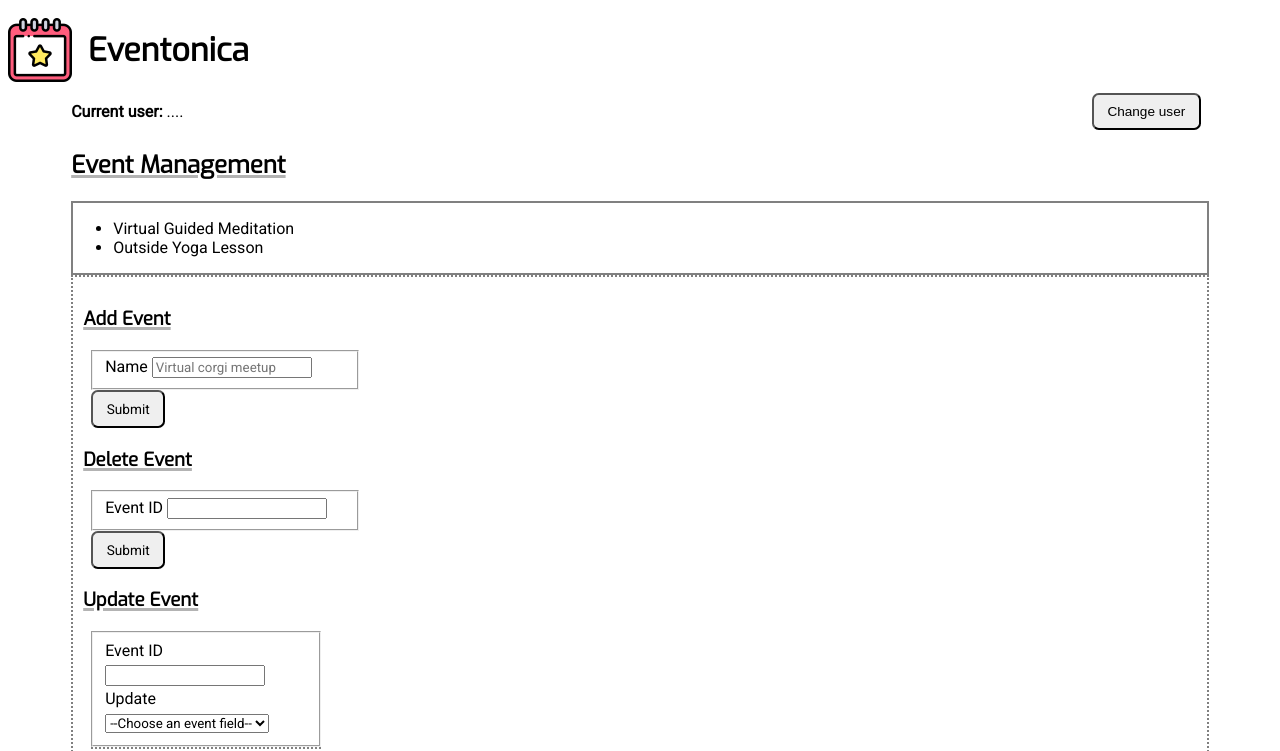
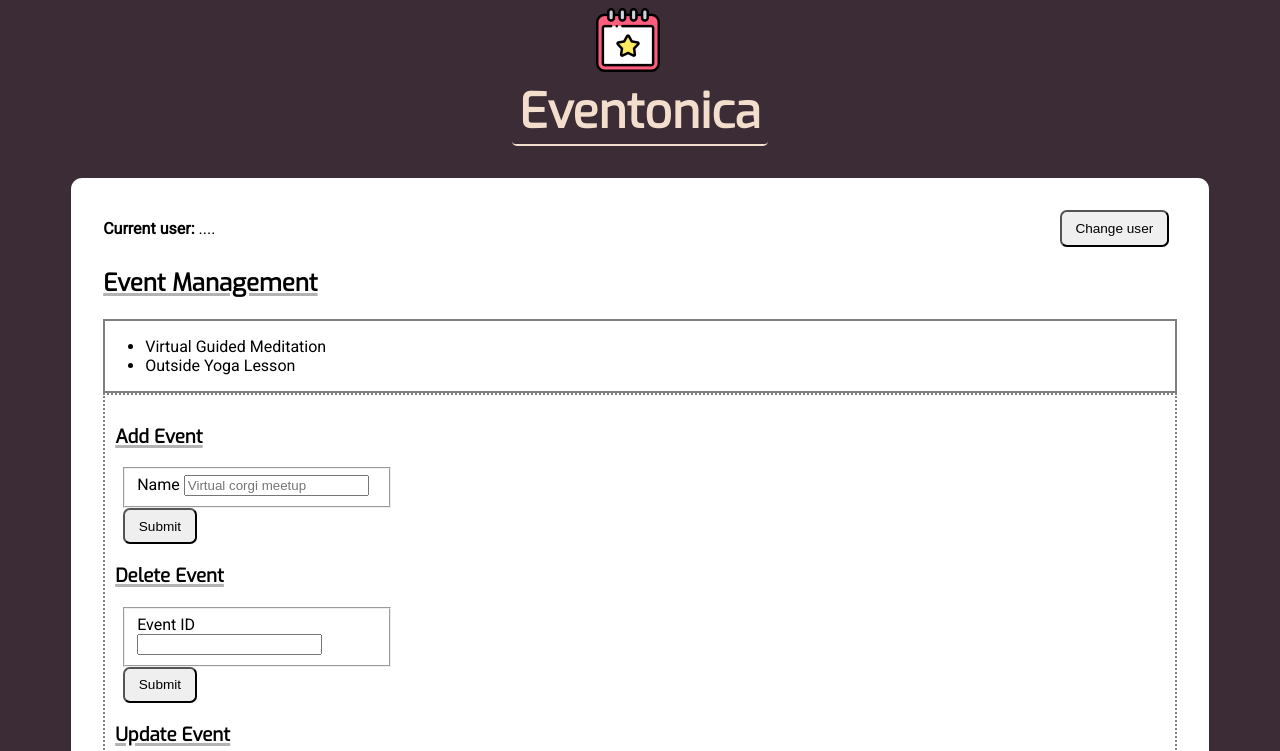
Before and after one commit to carbonsoda/eventonica-static, a plain HTML site: page index.html in a window 1280 px wide. Shown: the top 751 px of the page. Drawn offline with Linux system fonts and the light colour scheme; a web font is replaced by a local one.

Commit message:
Add a body color + main bg color, stylized header

```diff
--- a/static/index.css
+++ b/static/index.css
@@ -1,13 +1,34 @@
+/*
+Colors from coolors.com
+--desert-sand: #ecc8afff;
+--middle-red: #dc876aff;
+--feldgrau: #5b6c5dff;
+--black-coffee: #3b2c35ff;
+--xiketic: #221924ff;
+*/
+
 header {
     /* For more about flexbox, see https://css-tricks.com/snippets/css/a-guide-to-flexbox/ */
     display: flex;
+    flex-direction: column;
     align-items: center;
+    justify-content: center;
     font-family: 'Exo', sans-serif;
+    font-size: 1.5em;
+    color: #F3DDCD;
+    /* text-decoration: underline 1px; */
 }
 
 header img {
     height: 64px;
     margin-right: 1em;
+    margin-bottom: -1em;
+}
+
+h1 {
+    padding: 0 .15em 0 .15em;
+    border-radius: .1em;
+    border-bottom: 2px solid #F3DDCD;
 }
 
 h2, h3, h4 {
@@ -16,12 +37,19 @@ h2, h3, h4 {
     text-decoration: underline #b3b3b3 0.2rem;
 }
 
+body {
+    background-color: #3b2c35ff;
+}
+
 main {
     font-family: 'Roboto', sans-serif;
     display: flex;
     flex-direction: column;
     justify-content: space-between;
     margin: 0 5% 0 5%;
+    padding: 2em;
+    background-color: white;
+    border-radius: .7em;
 }
 
 aside {
@@ -41,7 +69,6 @@ button, input[type=submit] {
     padding: .65em 1em;
     margin: 0 .5rem 0 .5rem;
     border-radius: .5em;
-
 }
 
 .current-user {
@@ -55,9 +82,9 @@ fieldset {
     margin-left: 8px;
 }
 
-input, select {
+/* input, select {
     font-family: 'Roboto', sans-serif;
-}
+} */
 
 .events-overview {
     border: 2px gray solid;
```
